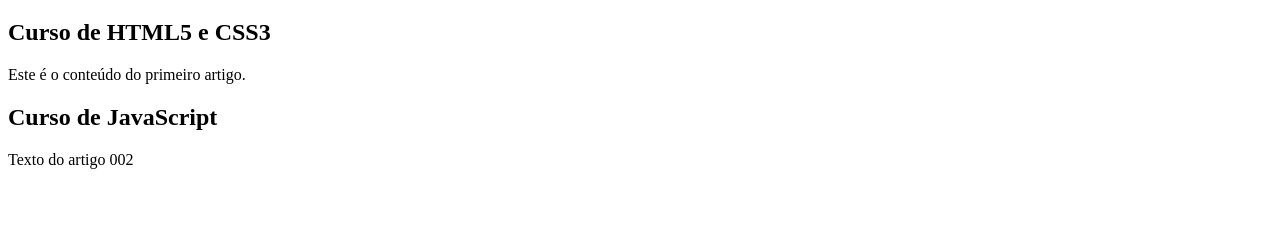
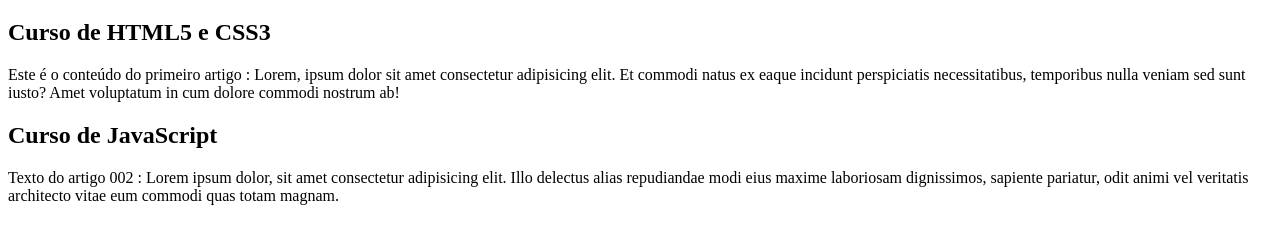
Before and after one commit to arthurcribeiro/projeto-site, a plain HTML site: page index.html in a window 1280 px wide. Shown: the part 61-304 px from the top of the page. Drawn offline with Linux system fonts and the light colour scheme.

Commit message:
Update index.html

```diff
--- a/index.html
+++ b/index.html
@@ -13,13 +13,15 @@
         </header>
         <article>
             <h2>Curso de HTML5 e CSS3</h2>
-            <p>Este é o conteúdo do primeiro artigo.</p>
+            <p>Este é o conteúdo do primeiro artigo : Lorem, ipsum dolor sit amet consectetur adipisicing elit. Et commodi natus ex eaque incidunt perspiciatis necessitatibus, temporibus nulla veniam sed sunt iusto? Amet voluptatum in cum dolore commodi nostrum ab!
+
+            </p>
         </article>
         <article>
             <h2>
                 Curso de JavaScript
             </h2>
-            <p>Texto do artigo 002</p>
+            <p>Texto do artigo 002 : Lorem ipsum dolor, sit amet consectetur adipisicing elit. Illo delectus alias repudiandae modi eius maxime laboriosam dignissimos, sapiente pariatur, odit animi vel veritatis architecto vitae eum commodi quas totam magnam.</p>
         </article>
     </main>
 </body>
```
